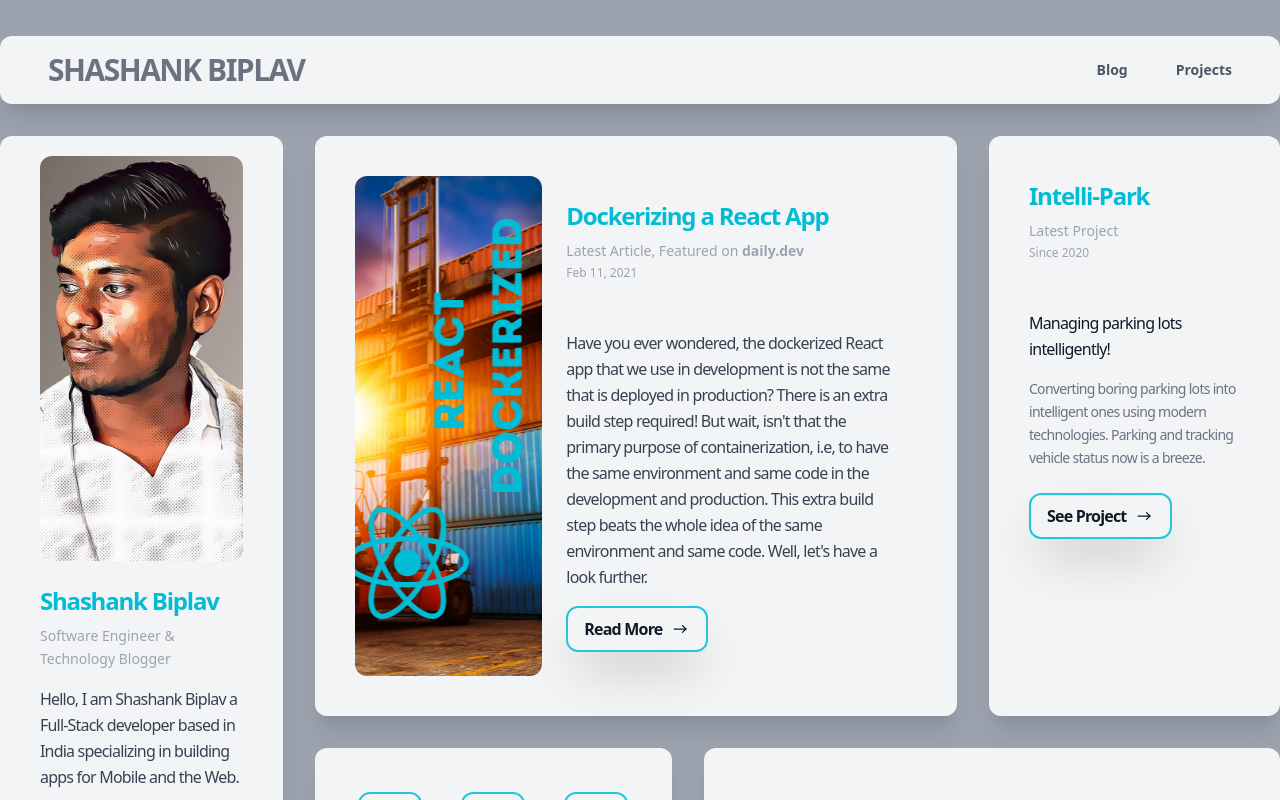
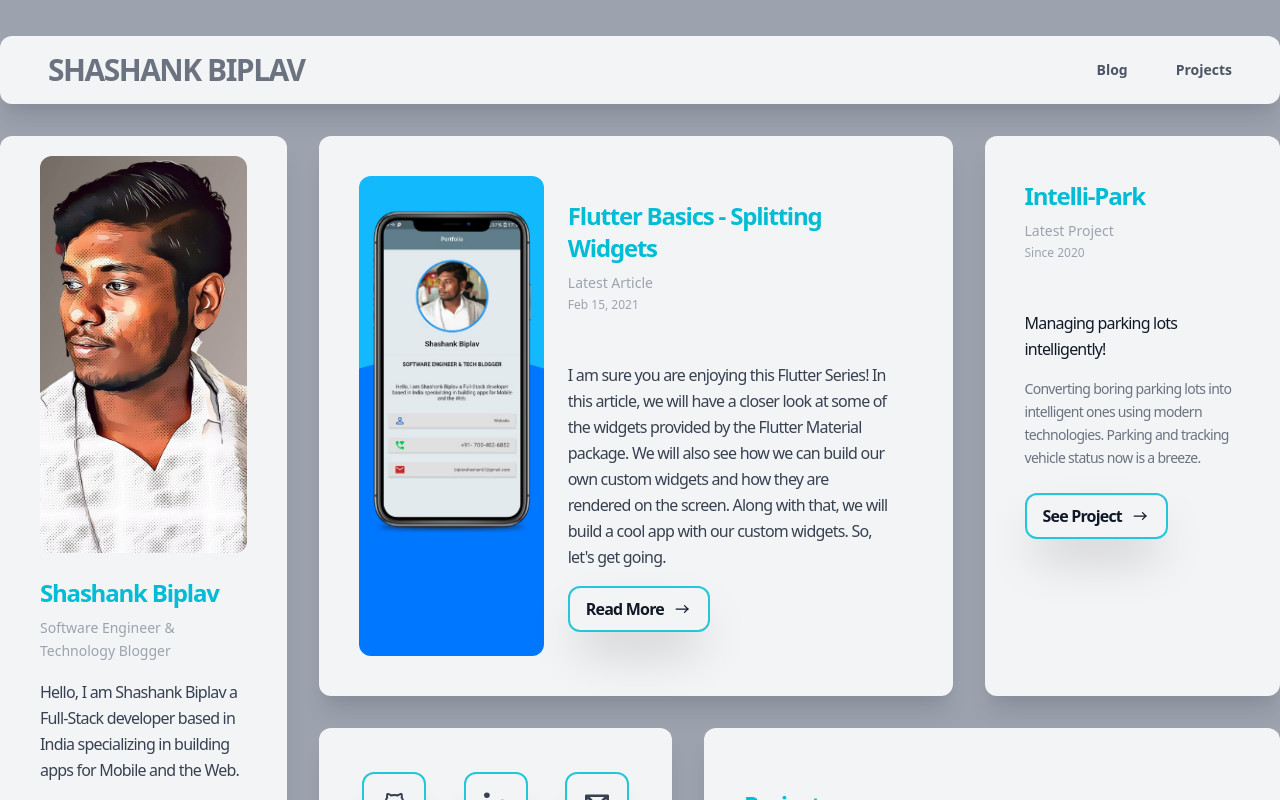
Before and after one commit to ShashankBiplav/portfolio-next-app, a Next.js app: page / in a window 1280 px wide. Shown: the top 800 px of the page. Built offline with nearby package versions, Linux system fonts and the light colour scheme.

Commit message:
Deployment 2: updated article

```diff
--- a/pages/index.js
+++ b/pages/index.js
@@ -94,28 +94,25 @@ export default function Home() {
                   <div className="hidden xl:w-1/3 xl:block">
                     <img alt="gallery"
                          className="inset-0 block object-cover object-center w-full h-full rounded-xl"
-                         src={"/react-dockerized.png"}/>
+                         src={"/flutter-basics-by-shashank-biplav.png"}/>
                   </div>
                   <div className="w-full p-6 text-left xl:w-2/3">
                     <h1
                       className="mt-auto mb-2 font-sans text-2xl font-black tracking-tighter text-cyan-500">
-                      Dockerizing a React App</h1>
+                      Flutter Basics - Splitting Widgets</h1>
                     <p className="text-sm leading-relaxed text-gray-400">
-                      Latest Article, Featured on <span className="font-bold">daily.dev</span>
+                      Latest Article
+                      {/*Featured on <span className="font-bold">daily.dev</span>*/}
                     </p>
                     <p className="text-xs leading-relaxed text-gray-400">
-                      Feb 11, 2021
+                      Feb 15, 2021
                     </p>
                     <p className="mt-12 leading-relaxed tracking-tighter text-md dark:text-gray-100">
-                      Have you ever wondered, the dockerized React app that we use in development is not the same that
-                      is deployed in production? There is an extra build step required! But wait, isn't that the primary
-                      purpose of containerization, i.e, to have the same environment and same code in the development
-                      and production. This extra build step beats the whole idea of the same environment and same code.
-                      Well, let's have a look further.
+                      I am sure you are enjoying this Flutter Series! In this article, we will have a closer look at some of the widgets provided by the Flutter Material package. We will also see how we can build our own custom widgets and how they are rendered on the screen. Along with that, we will build a cool app with our custom widgets. So, let's get going.
                     </p>
                     <button
                       className="px-4 py-2 mt-12 text-gray-900 transition duration-500 ease-in-out transform bg-gray-100 border-2 shadow-2xl focus:ring-4 focus:ring-cyan-500 focus:ring-opacity-50 focus:outline-none dark:bg-gray-900 hover:bg-white dark:hover:bg-white border-cyan-400 hover:border-white dark:text-gray-100 dark:hover:text-gray-900 hover:text-gray-900 rounded-xl xl:mt-4">
-                      <a href="https://shashankbiplav.me/dockerizing-a-react-app-introduction-to-multi-stage-builds"
+                      <a href="https://shashankbiplav.me/flutter-basics-splitting-widgets"
                          target="_blank" rel="noopener noreferrer"
                          className="flex items-center font-semibold leading-relaxed tracking-tighter text-md focus:outline-none">
                         Read More
```
Also changed, not shown: public/flutter-basics-by-shashank-biplav.png (added).
